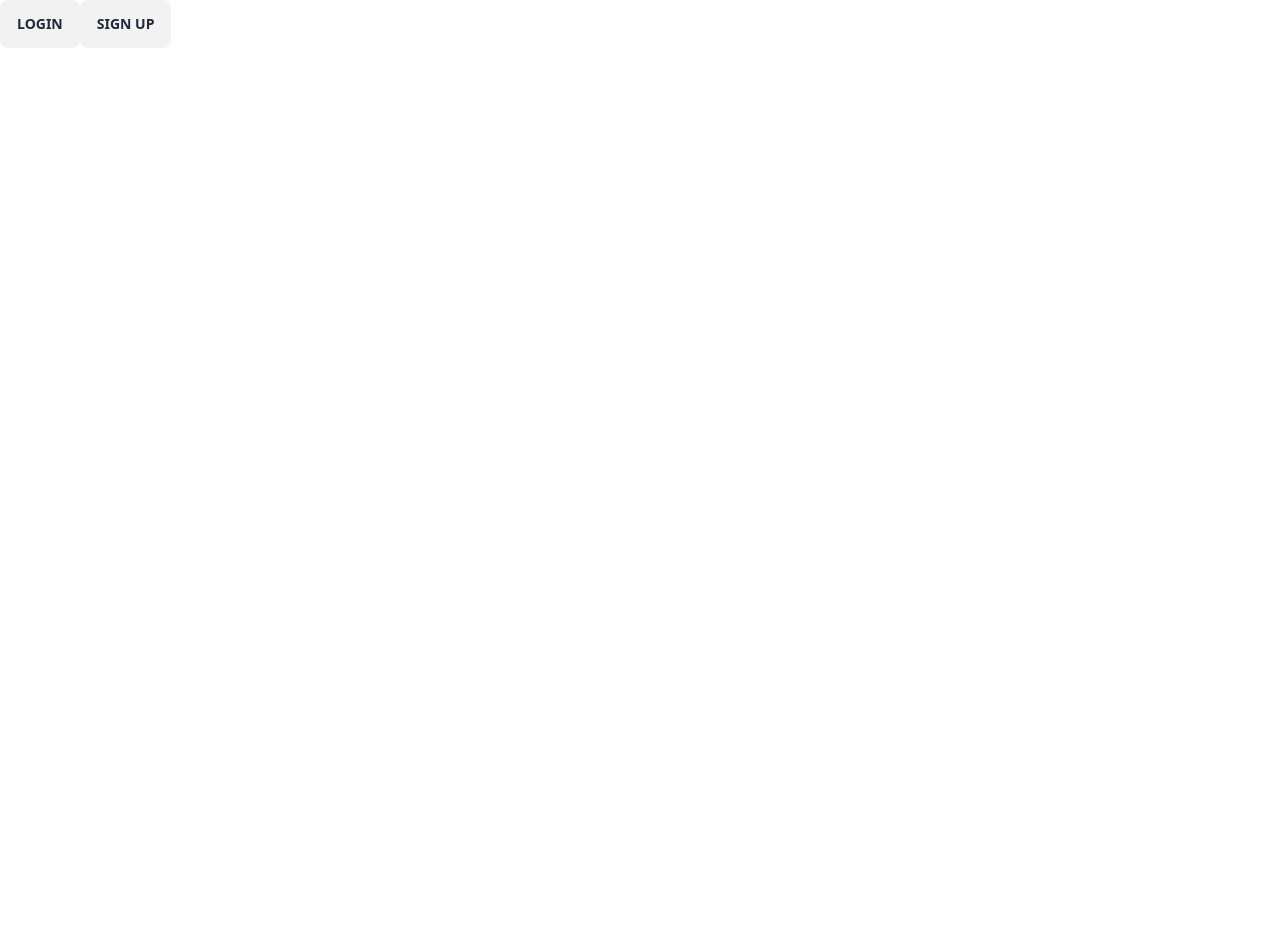
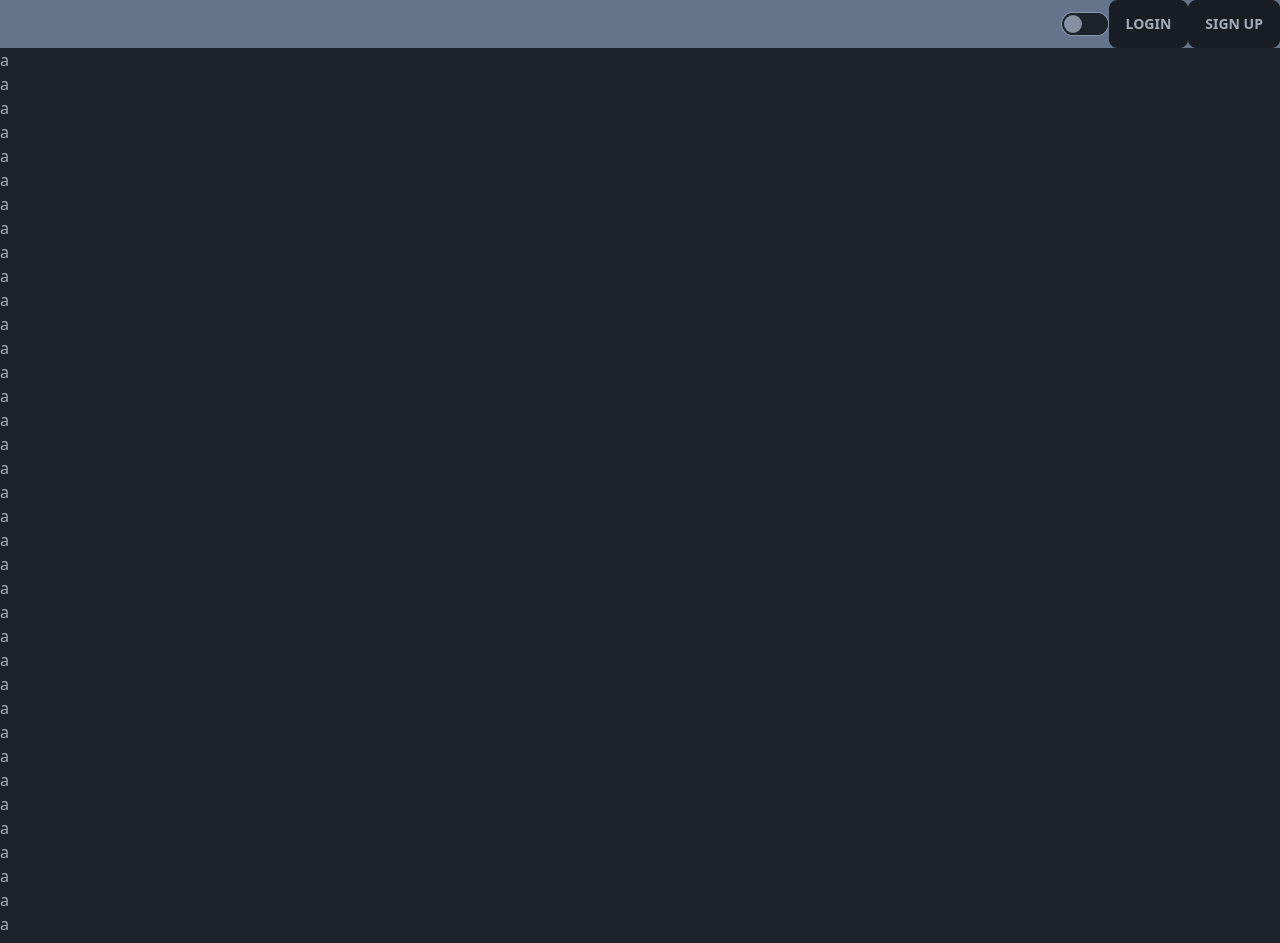
Before and after one commit to HCVincent/free-games-firebase, a Next.js app: page / in a window 1280 px wide. Shown: the top 943 px of the page. Before the commit the page ends 800 px from the top, so only its background shows below. Built offline with nearby package versions, Linux system fonts and the light colour scheme; no server answers.

Commit message:
dark light mode init

```diff
--- a/src/components/Layout/Layout.tsx
+++ b/src/components/Layout/Layout.tsx
@@ -1,4 +1,5 @@
 import React from "react";
+import Navbar from "../Navbar/Navbar";
 
 interface LayoutProps {
   children: React.ReactNode;
@@ -6,7 +7,9 @@ interface LayoutProps {
 const Layout: React.FC<LayoutProps> = ({ children }) => {
   return (
     <div className="flex flex-col w-full">
-      <p className="bg-slate-500 w-full top-0">navbar </p>
+      <div className="bg-slate-500 w-full top-0">
+        <Navbar />
+      </div>
       <main>{children}</main>
     </div>
   );
--- /dev/null
+++ b/src/components/Navbar/Navbar.tsx
@@ -0,0 +1,54 @@
+import { auth } from "@/firebase/clientApp";
+import { setCookie, deleteCookie } from "cookies-next";
+import { useRouter } from "next/router";
+import React, { useEffect, useState } from "react";
+import { useAuthState } from "react-firebase-hooks/auth";
+import SignOut from "../SignOut/SignOut";
+import AuthModal from "@/Modal/Auth/AuthModal";
+
+type NavbarProps = {};
+
+const Navbar: React.FC<NavbarProps> = () => {
+  const [theme, setTheme] = React.useState("dark");
+  const toggleTheme = () => {
+    setTheme(theme === "dark" ? "light" : "dark");
+  };
+  const [user] = useAuthState(auth);
+  const [isLogin, setIsLogin] = useState(false);
+  const route = useRouter();
+  useEffect(() => {
+    //@ts-ignore
+    document.querySelector("html").setAttribute("data-theme", theme);
+  }, [theme]);
+  useEffect(() => {
+    if (user) {
+      setIsLogin(true);
+      const setDefaultLoginCookie = async () => {
+        await auth.currentUser
+          ?.getIdTokenResult()
+          .then((idTokenResult) => {
+            // Confirm the user is an Admin.
+            if (!!idTokenResult.claims.admin) {
+              // Show admin UI.
+              setCookie("isAdmin", "true");
+            } else {
+              deleteCookie("isAdmin");
+            }
+          })
+          .catch((error) => {
+            console.log(error);
+          });
+      };
+      setDefaultLoginCookie();
+    } else {
+      setIsLogin(false);
+    }
+  }, [user]);
+  return (
+    <div className="flex justify-end items-center">
+      <input type="checkbox" className="toggle" onClick={toggleTheme} />
+      {isLogin ? <SignOut /> : <AuthModal />}
+    </div>
+  );
+};
+export default Navbar;
--- a/src/pages/index.tsx
+++ b/src/pages/index.tsx
@@ -3,50 +3,61 @@ import Layout from "@/components/Layout/Layout";
 import SignOut from "@/components/SignOut/SignOut";
 import { auth } from "@/firebase/clientApp";
 import { deleteCookie, setCookie } from "cookies-next";
+import { GetServerSidePropsContext } from "next";
 import { useRouter } from "next/router";
 import React, { useEffect, useState } from "react";
 import { useAuthState } from "react-firebase-hooks/auth";
 
 const Home: React.FC = () => {
-  const [user] = useAuthState(auth);
-  const [isLogin, setIsLogin] = useState(false);
-  const route = useRouter();
-  useEffect(() => {
-    if (user) {
-      setIsLogin(true);
-      const setDefaultLoginCookie = async () => {
-        await auth.currentUser
-          ?.getIdTokenResult()
-          .then((idTokenResult) => {
-            // Confirm the user is an Admin.
-            if (!!idTokenResult.claims.admin) {
-              // Show admin UI.
-              setCookie("isAdmin", "true");
-            } else {
-              deleteCookie("isAdmin");
-            }
-          })
-          .catch((error) => {
-            console.log(error);
-          });
-      };
-      setDefaultLoginCookie();
-    } else {
-      setIsLogin(false);
-    }
-  }, [user]);
   return (
-    <>
-      <div className="flex w-full  items-center bg-base-100">
-        {isLogin ? (
-          <Layout>
-            <SignOut />
-          </Layout>
-        ) : (
-          <AuthModal />
-        )}
-      </div>
-    </>
+    <div className="flex w-full  items-center bg-base-100 ">
+      <Layout>
+        <div>a</div>
+        <div>a</div>
+        <div>a</div>
+        <div>a</div>
+        <div>a</div>
+        <div>a</div>
+        <div>a</div>
+        <div>a</div>
+        <div>a</div>
+        <div>a</div>
+        <div>a</div>
+        <div>a</div>
+        <div>a</div>
+        <div>a</div>
+        <div>a</div>
+        <div>a</div>
+        <div>a</div>
+        <div>a</div>
+        <div>a</div>
+        <div>a</div>
+        <div>a</div>
+        <div>a</div>
+        <div>a</div>
+        <div>a</div>
+        <div>a</div>
+        <div>a</div>
+        <div>a</div>
+        <div>a</div>
+        <div>a</div>
+        <div>a</div>
+        <div>a</div>
+        <div>a</div>
+        <div>a</div>
+        <div>a</div>
+        <div>a</div>
+        <div>a</div>
+        <div>a</div>
+        <div>a</div>
+        <div>a</div>
+        <div>a</div>
+        <div>a</div>
+        <div>a</div>
+        <div>a</div>
+      </Layout>
+    </div>
   );
 };
+
 export default Home;
--- a/tailwind.config.js
+++ b/tailwind.config.js
@@ -10,5 +10,15 @@ module.exports = {
       },
     },
   },
+  daisyui: {
+    themes: false, // true: all themes | false: only light + dark | array: specific themes like this ["light", "dark", "cupcake"]
+    darkTheme: "dark", // name of one of the included themes for dark mode
+    base: true, // applies background color and foreground color for root element by default
+    styled: true, // include daisyUI colors and design decisions for all components
+    utils: true, // adds responsive and modifier utility classes
+    rtl: false, // rotate style direction from left-to-right to right-to-left. You also need to add dir="rtl" to your html tag and install `tailwindcss-flip` plugin for Tailwind CSS.
+    prefix: "", // prefix for daisyUI classnames (components, modifiers and responsive class names. Not colors)
+    logs: true, // Shows info about daisyUI version and used config in the console when building your CSS
+  },
   plugins: [require("daisyui")],
 };
```
